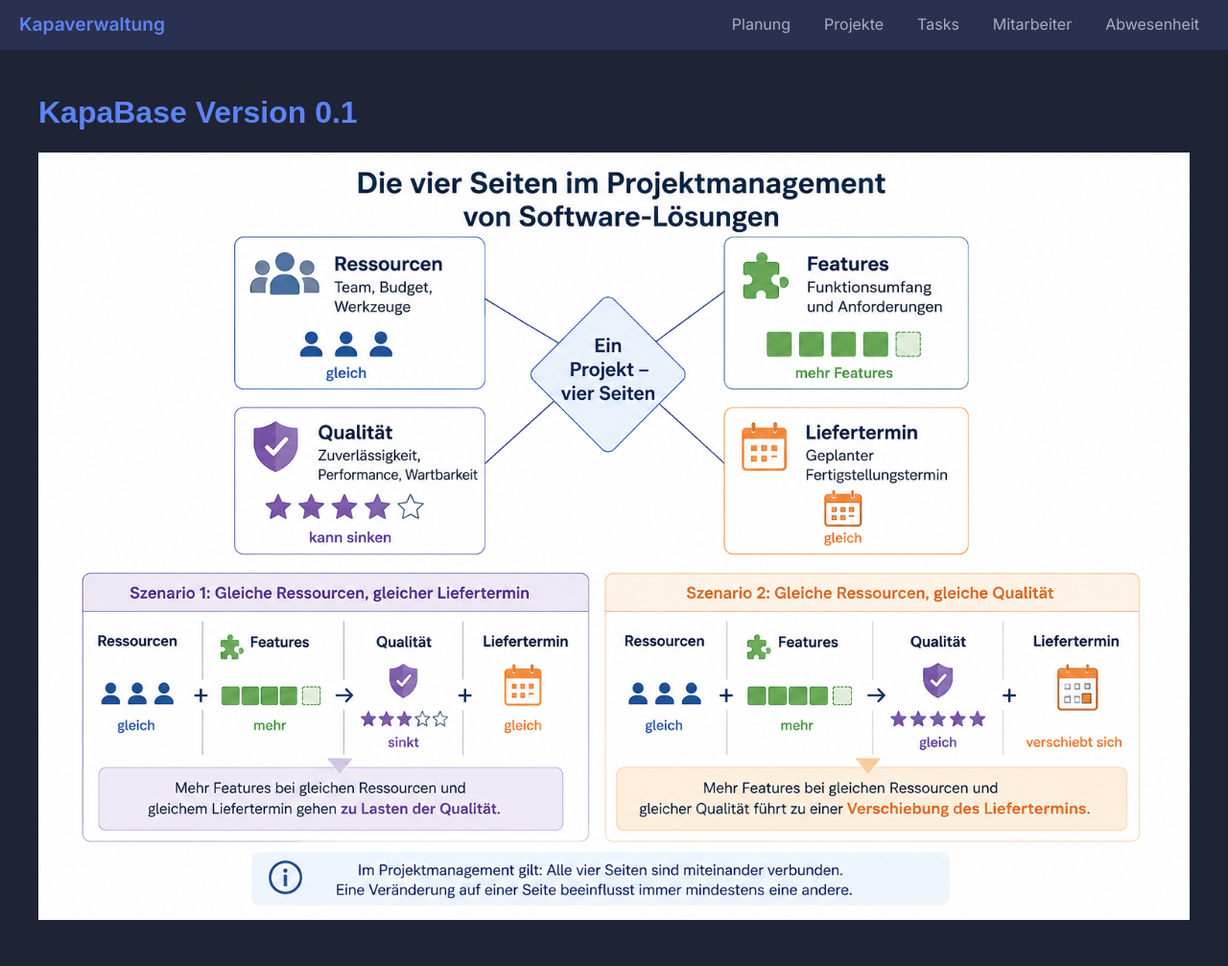
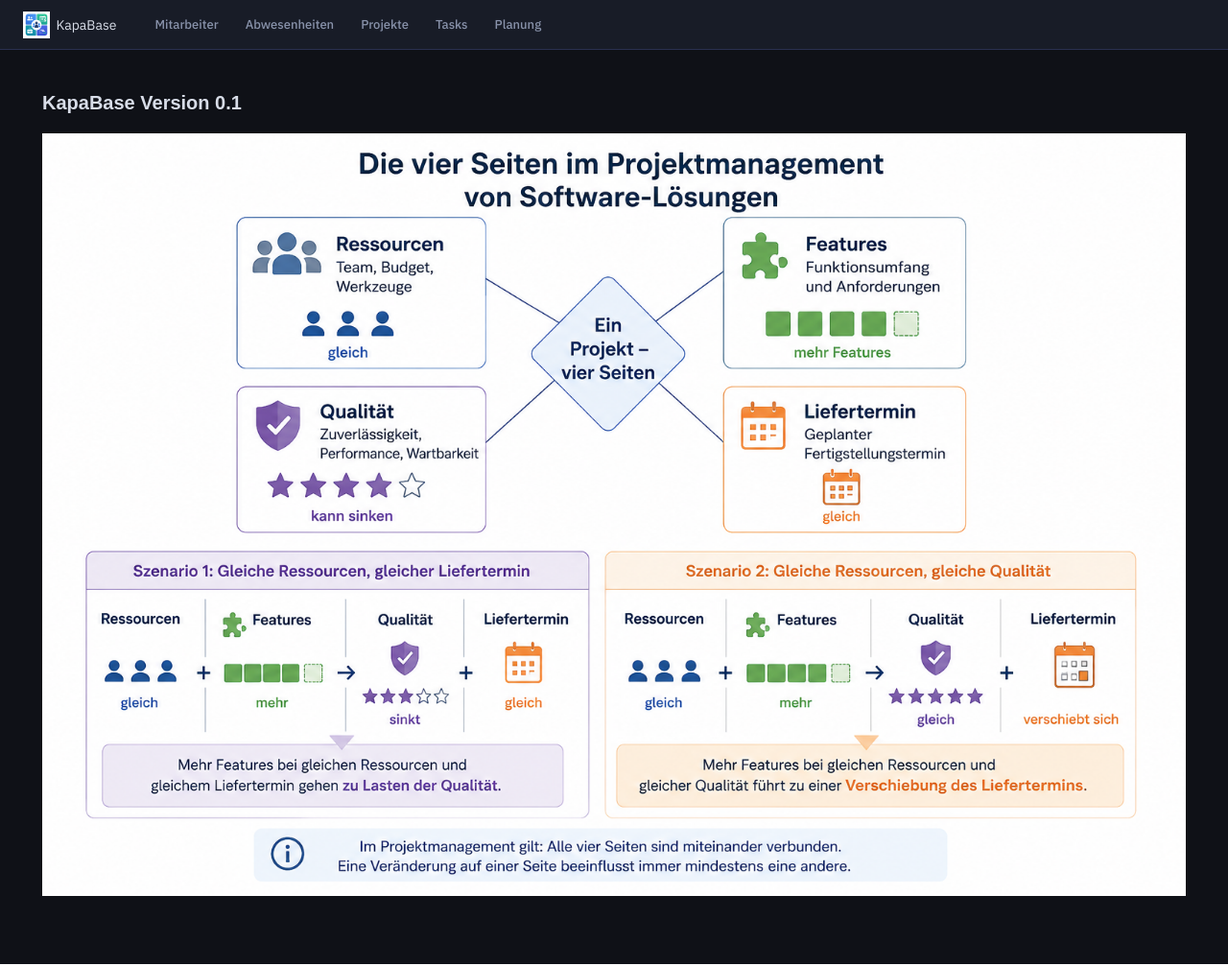
Before and after one commit to Hutmar/KapaBase, a FastAPI app: page / in a window 1280 px wide. Shown: the whole page at 96% size. Run offline with FastAPI, Linux system fonts and the light colour scheme; some libraries are stand-ins or nearby versions.

Commit message:
Fix laoyut

```diff
--- a/application/templates/base.html
+++ b/application/templates/base.html
@@ -1,331 +1,384 @@
 <!DOCTYPE html>
 <html lang="de">
 <head>
+<link rel="icon" href="/static/favicon.ico" type="image/x-icon">
+<link rel="icon" href="/static/favicon-32x32.png" type="image/png" sizes="32x32">
 <meta charset="UTF-8">
 <meta name="viewport" content="width=device-width, initial-scale=1.0">
 <title>{% block title %}KapaBase{% endblock %}</title>
-    <link rel="icon" href="/static/img/favicon.ico" type="image/x-icon">
-    <link rel="preconnect" href="https://fonts.googleapis.com">
-    <link rel="preconnect" href="https://fonts.gstatic.com" crossorigin>
-    <link href="https://fonts.googleapis.com/css2?family=Inter:wght@300;400;500;600;700&family=JetBrains+Mono:wght@400;500&display=swap" rel="stylesheet">
 <style>
-        /* CSS variables */
+  /* ── Design-System ────────────────────────────────────────────────────── */
+  @import url('https://fonts.googleapis.com/css2?family=IBM+Plex+Mono:wght@400;600&family=IBM+Plex+Sans:wght@300;400;500;600&display=swap');
+
   :root {
-            --bg: #1e2336;
-            --bg2: #2a3050;
-            --bg3: #30375a;
-            --text: #e0e6ed;
-            --text2: #a7b0c0;
-            --accent: #5e84f2;
-            --accent2: #4CAF50; /* Green */
-            --danger: #e74c3c;
-            --warn: #f39c12;
-            --info: #00bcd4;
-            --border: rgba(42,48,80,0.6);
-            --radius: 5px;
-            --font-sans: 'Inter', sans-serif;
-            --font-mono: 'JetBrains Mono', monospace;
+    --bg:        #0f1117;
+    --bg2:       #181c27;
+    --bg3:       #1e2336;
+    --border:    #2a3050;
+    --accent:    #4A90D9;
+    --accent2:   #2ECC71;
+    --warn:      #E67E22;
+    --danger:    #E74C3C;
+    --text:      #d8dde8;
+    --text2:     #8892aa;
+    --font-sans: 'IBM Plex Sans', sans-serif;
+    --font-mono: 'IBM Plex Mono', monospace;
+    --radius:    6px;
+    --shadow:    0 2px 12px rgba(0,0,0,0.4);
   }
 
-        /* Base styles */
-        * {
-            box-sizing: border-box;
-        }
-        html {
-            height: 100%;
-        }
+  *, *::before, *::after { box-sizing: border-box; margin: 0; padding: 0; }
+
   body {
+    background: var(--bg);
+    color: var(--text);
     font-family: var(--font-sans);
-            background-color: var(--bg);
-            color: var(--text);
-            margin: 0;
-            line-height: 1.6;
-            min-height: 100%; /* Ensure body takes full height for flexbox */
-            display: flex;
-            flex-direction: column; /* Main content and footer stack vertically */
+    font-size: 14px;
+    min-height: 100vh;
   }
 
-        /* Typography */
-        h1, h2, h3, h4, h5, h6 {
-            color: var(--accent);
-            margin-top: 0;
-            margin-bottom: 0.5em;
-        }
-        a {
-            color: var(--accent);
-            text-decoration: none;
-        }
-        a:hover {
-            text-decoration: underline;
-        }
-        .text-dim { color: var(--text2); }
-        .text-danger { color: var(--danger); }
-        .text-warn { color: var(--warn); }
-        .text-success { color: var(--accent2); }
-        .text-mono { font-family: var(--font-mono); }
-
-        /* Layout */
-        .page-wrapper {
-            flex: 1; /* Allow main content to grow and push footer down */
+  /* ── Navigation ──────────────────────────────────────────────────────── */
+  nav {
+    background: var(--bg2);
+    border-bottom: 1px solid var(--border);
+    padding: 0 24px;
     display: flex;
-            flex-direction: column;
-        }
-
-        /* Navbar */
-        .navbar {
-            background-color: var(--bg2);
-            padding: 10px 20px;
-            border-bottom: 1px solid var(--border);
-            display: flex;
-            justify-content: space-between;
     align-items: center;
+    gap: 4px;
+    height: 52px;
+    position: sticky;
     top: 0;
     z-index: 100;
   }
-        .navbar-brand {
-            color: var(--accent);
-            font-weight: 600;
-            font-size: 1.2rem;
-            text-decoration: none;
-            flex-shrink: 0;
+
+  nav .logo {
+	display: flex;
+	align-items: center;
+	margin-right: 24px;
+	white-space: nowrap;
 	}
-        .navbar-nav {
-            list-style: none;
-            margin: 0;
-            padding: 0;
-            display: flex;
-            gap: 15px;
-            flex-grow: 1;
-            justify-content: flex-end;
-            align-items: center;
+
+  nav .logo img {
+	height: 28px;   /* Größe fürs Menü */
+	width: auto;
+	display: block;
 	}
-        .nav-item { /* No specific styles needed here */ }
-        .nav-link {
+
+  nav a {
     color: var(--text2);
     text-decoration: none;
-            padding: 5px 10px;
+    padding: 6px 12px;
     border-radius: var(--radius);
-            transition: background-color 0.1s, color 0.1s, border-color 0.1s;
-        }
-        .nav-link:hover {
-            background-color: var(--bg3);
-            color: var(--accent);
+    font-size: 13px;
+    font-weight: 500;
+    transition: all 0.15s;
+    white-space: nowrap;
   }
 
-        /* Main Content */
-        .main-content {
-            padding: 20px;
-            flex: 1; /* Allow main content to take remaining space */
+  nav a:hover, nav a.active {
+    color: var(--text);
+    background: var(--bg3);
   }
 
-        /* Card component */
+  nav a.active { color: var(--accent); }
+
+  /* ── Layout ──────────────────────────────────────────────────────────── */
+  .page {
+    max-width: 1600px;
+    margin: 0 auto;
+    padding: 24px 24px 48px;
+  }
+
+  h1 { font-size: 20px; font-weight: 600; margin-bottom: 20px; }
+  h2 { font-size: 16px; font-weight: 600; margin-bottom: 12px; color: var(--text); }
+
+  /* ── Karten ──────────────────────────────────────────────────────────── */
   .card {
-            background-color: var(--bg2);
+    background: var(--bg2);
+    border: 1px solid var(--border);
     border-radius: var(--radius);
     padding: 20px;
     margin-bottom: 20px;
-            border: 1px solid var(--border);
+    box-shadow: var(--shadow);
   }
+
   .card-header {
     display: flex;
+    align-items: center;
     justify-content: space-between;
-            align-items: center;
     margin-bottom: 16px;
   }
 
-        /* Buttons */
+  /* ── Tabellen ─────────────────────────────────────────────────────────── */
+  table {
+    width: 100%;
+    border-collapse: collapse;
+    font-size: 13px;
+  }
+
+  th {
+    background: var(--bg3);
+    color: var(--text2);
+    font-weight: 500;
+    font-size: 11px;
+    letter-spacing: 0.05em;
+    text-transform: uppercase;
+    padding: 8px 10px;
+    text-align: left;
+    border-bottom: 1px solid var(--border);
+    white-space: nowrap;
+    cursor: pointer;
+    user-select: none;
+  }
+
+  th:hover { color: var(--text); }
+
+  td {
+    padding: 7px 10px;
+    border-bottom: 1px solid rgba(42,48,80,0.5);
+    vertical-align: middle;
+  }
+
+  tr:hover td { background: rgba(74,144,217,0.04); }
+
+  /* ── Formulare ───────────────────────────────────────────────────────── */
+  input, select, textarea {
+    background: var(--bg3);
+    border: 1px solid var(--border);
+    border-radius: var(--radius);
+    color: var(--text);
+    padding: 6px 10px;
+    font-family: var(--font-sans);
+    font-size: 13px;
+    outline: none;
+    transition: border-color 0.15s;
+    width: 100%;
+  }
+
+  input:focus, select:focus, textarea:focus {
+    border-color: var(--accent);
+  }
+
+  input[type="color"] {
+    padding: 2px 4px;
+    height: 30px;
+    cursor: pointer;
+  }
+
+  input[type="checkbox"] {
+    width: 16px;
+    height: 16px;
+    cursor: pointer;
+    accent-color: var(--accent);
+  }
+
+  /* ── Schaltflächen ───────────────────────────────────────────────────── */
   .btn {
     display: inline-flex;
     align-items: center;
-            justify-content: center;
-            padding: 8px 15px;
+    gap: 6px;
+    padding: 6px 14px;
     border-radius: var(--radius);
-            font-size: 14px;
+    border: 1px solid transparent;
+    cursor: pointer;
+    font-size: 13px;
+    font-family: var(--font-sans);
     font-weight: 500;
-            cursor: pointer;
-            border: none;
-            transition: background-color 0.1s, color 0.1s, border-color 0.1s;
-            text-decoration: none; /* Ensure buttons don't have underlines */
-        }
-        .btn-primary {
-            background-color: var(--accent);
-            color: var(--bg);
-        }
-        .btn-primary:hover {
-            background-color: #4c73e0; /* Darker accent */
-        }
-        .btn-ghost {
-            background-color: transparent;
-            color: var(--text2);
-        }
-        .btn-ghost:hover {
-            background-color: var(--bg3);
-            color: var(--accent);
-        }
-        .btn-sm {
-            padding: 6px 12px;
-            font-size: 13px;
+    transition: all 0.15s;
+    text-decoration: none;
+    white-space: nowrap;
   }
 
-        /* Forms */
-        .form-row {
-            display: flex;
-            align-items: center;
-            margin-bottom: 15px;
-        }
-        .form-row label {
-            flex-basis: 120px;
-            flex-shrink: 0;
-            font-size: 14px;
-            color: var(--text2);
-        }
-        .form-row input[type="text"],
-        .form-row input[type="number"],
-        .form-row input[type="date"],
-        .form-row select,
-        .status-search-box {
-            flex-grow: 1;
-            padding: 8px 10px;
-            border: 1px solid var(--border);
-            border-radius: var(--radius);
-            background: var(--bg3);
-            color: var(--text);
-            font-size: 14px;
-        }
-        .form-row input[type="checkbox"] {
-            margin-right: 5px;
+  .btn-primary  { background: var(--accent);  color: #fff; border-color: var(--accent); }
+  .btn-primary:hover  { background: #5aa0e9; }
+  .btn-success  { background: var(--accent2); color: #fff; border-color: var(--accent2); }
+  .btn-danger   { background: var(--danger);  color: #fff; border-color: var(--danger); }
+  .btn-danger:hover { background: #f05545; }
+  .btn-ghost    { background: transparent; color: var(--text2); border-color: var(--border); }
+  .btn-ghost:hover  { color: var(--text); background: var(--bg3); }
+  .btn-sm { padding: 4px 10px; font-size: 12px; }
+  .btn-xs { padding: 2px 7px; font-size: 11px; }
+
+  /* ── Badges / Tags ───────────────────────────────────────────────────── */
+  .badge {
+    display: inline-block;
+    padding: 2px 8px;
+    border-radius: 20px;
+    font-size: 11px;
+    font-weight: 600;
+    letter-spacing: 0.03em;
   }
 
-        /* Modals */
+  .badge-dev   { background: rgba(74,144,217,0.2); color: #4A90D9; }
+  .badge-test  { background: rgba(155,89,182,0.2); color: #9B59B6; }
+  .badge-other { background: rgba(136,146,170,0.2); color: #8892aa; }
+
+  /* ── Status-Farben ────────────────────────────────────────────────────── */
+  .status-red       { background: rgba(231,76,60,0.15);   color: #E74C3C; }
+  .status-green     { background: rgba(46,204,113,0.15);  color: #2ECC71; }
+  .status-lightgreen{ background: rgba(46,204,113,0.08);  color: #7DCEA0; }
+  .status-orange    { background: rgba(230,126,34,0.15);  color: #E67E22; }
+
+  /* ── Alerts ──────────────────────────────────────────────────────────── */
+  .alert {
+    padding: 10px 14px;
+    border-radius: var(--radius);
+    font-size: 13px;
+    margin-bottom: 12px;
+  }
+
+  .alert-error   { background: rgba(231,76,60,0.15); border-left: 3px solid var(--danger); }
+  .alert-success { background: rgba(46,204,113,0.12); border-left: 3px solid var(--accent2); }
+  .alert-info    { background: rgba(74,144,217,0.12); border-left: 3px solid var(--accent); }
+
+  /* ── Modal ───────────────────────────────────────────────────────────── */
   .modal-backdrop {
+    display: none;
     position: fixed;
-            top: 0; left: 0;
-            width: 100vw; height: 100vh;
-            background: rgba(0,0,0,0.7);
-            z-index: 1000;
-            display: flex;
+    inset: 0;
+    background: rgba(0,0,0,0.6);
+    z-index: 200;
     align-items: center;
     justify-content: center;
-            opacity: 0;
-            pointer-events: none;
-            transition: opacity 0.2s;
   }
-        .modal-backdrop.open {
-            opacity: 1;
-            pointer-events: auto;
+
+  .modal-backdrop.open { display: flex; }
+
+  .modal {
+    background: var(--bg2);
+    border: 1px solid var(--border);
+    border-radius: 8px;
+    padding: 24px;
+    width: min(520px, 95vw);
+    max-height: 90vh;
+    overflow-y: auto;
+    box-shadow: 0 8px 40px rgba(0,0,0,0.6);
   }
-        .modal {
-            background: var(--bg);
-            border-radius: var(--radius);
-            box-shadow: 0 5px 15px rgba(0,0,0,0.5);
-            max-width: 500px;
-            width: 90vw;
-            padding: 20px;
-            transform: translateY(-20px);
-            transition: transform 0.2s;
+
+  .modal-title {
+    font-size: 15px;
+    font-weight: 600;
+    margin-bottom: 20px;
   }
-        .modal-backdrop.open .modal {
-            transform: translateY(0);
-        }
-        .modal-title {
-            font-size: 1.3rem;
-            font-weight: 600;
-            margin-bottom: 15px;
-            color: var(--accent);
-        }
+
   .modal-footer {
     display: flex;
     justify-content: flex-end;
-            gap: 10px;
+    gap: 8px;
     margin-top: 20px;
   }
 
-        /* Toasts */
-        #toast-container {
-            position: fixed;
-            top: 20px;
-            right: 20px;
-            z-index: 1000;
-        }
-        .toast {
-            background-color: var(--bg2);
-            color: var(--text);
-            padding: 10px 15px;
-            border-left: 5px solid;
-            border-radius: var(--radius);
-            box-shadow: 0 2px 10px rgba(0,0,0,0.3);
+  /* ── Form-Grid ───────────────────────────────────────────────────────── */
+  .form-row {
+    display: grid;
+    grid-template-columns: 140px 1fr;
+    align-items: center;
+    gap: 8px;
     margin-bottom: 10px;
-            animation: fadeInOut 5s forwards;
-            min-width: 200px;
-        }
-        .toast-info { border-color: var(--info); }
-        .toast-success { border-color: var(--accent2); }
-        .toast-warn { border-color: var(--warn); }
-        .toast-error { border-color: var(--danger); }
-
-        @keyframes fadeInOut {
-            0% { opacity: 0; transform: translateY(-20px); }
-            10% { opacity: 1; transform: translateY(0); }
-            90% { opacity: 1; transform: translateY(0); }
-            100% { opacity: 0; transform: translateY(-20px); }
   }
 
-        /* Utility */
-        .flex-gap {
-            display: flex;
-            align-items: center;
-            gap: 8px;
-        }
+  .form-row label { font-size: 13px; color: var(--text2); }
+
+  /* ── Farb-Dot ────────────────────────────────────────────────────────── */
   .color-dot {
+    display: inline-block;
     width: 12px;
     height: 12px;
     border-radius: 50%;
-            display: inline-block;
-            margin-right: 5px;
-            flex-shrink: 0;
+    margin-right: 6px;
+    vertical-align: middle;
+    border: 1px solid rgba(255,255,255,0.15);
   }
+
+  /* ── Utility ─────────────────────────────────────────────────────────── */
+  .flex     { display: flex; }
+  .flex-gap { display: flex; gap: 8px; align-items: center; }
+  .mt-12    { margin-top: 12px; }
+  .text-dim { color: var(--text2); }
+  .text-mono{ font-family: var(--font-mono); font-size: 12px; }
+  .nowrap   { white-space: nowrap; }
+  .hidden   { display: none !important; }
+
+  /* ── Toast ───────────────────────────────────────────────────────────── */
+  #toast {
+    position: fixed;
+    bottom: 24px;
+    right: 24px;
+    background: var(--bg3);
+    border: 1px solid var(--border);
+    border-radius: var(--radius);
+    padding: 10px 18px;
+    font-size: 13px;
+    z-index: 999;
+    opacity: 0;
+    transform: translateY(8px);
+    transition: all 0.2s;
+    pointer-events: none;
+  }
+
+  #toast.show {
+    opacity: 1;
+    transform: translateY(0);
+  }
+
+  #toast.success { border-left: 3px solid var(--accent2); }
+  #toast.error   { border-left: 3px solid var(--danger); }
+
+  /* ── Scrollbar ───────────────────────────────────────────────────────── */
+  ::-webkit-scrollbar { width: 6px; height: 6px; }
+  ::-webkit-scrollbar-track { background: transparent; }
+  ::-webkit-scrollbar-thumb { background: var(--border); border-radius: 3px; }
 </style>
-    {% block extra_head_content %}{% endblock %}
 </head>
 <body>
-    <div class="page-wrapper">
-        {% block page_navbar %} {# <--- NEUER BLOCK: Hier wird die Navbar eingefügt #}
-        <nav class="navbar">
-            <a href="/" class="navbar-brand">Kapaverwaltung</a>
-            <ul class="navbar-nav">
-                <li class="nav-item"><a href="/planning" class="nav-link">Planung</a></li>
-                <li class="nav-item"><a href="/projects" class="nav-link">Projekte</a></li>
-                <li class="nav-item"><a href="/tasks" class="nav-link">Tasks</a></li>
-                <li class="nav-item"><a href="/staff" class="nav-link">Mitarbeiter</a></li>
-                <li class="nav-item"><a href="/absence" class="nav-link">Abwesenheit</a></li>
-            </ul>
+
+<nav>
+  <span class="logo">
+   <img src="{{ url_for('static', path='logo.png') }}" alt="KapaBase"> &nbsp; KapaBase
+  </span>
+  <a href="/staff"    id="nav-staff">Mitarbeiter</a>
+  <a href="/absence"  id="nav-absence">Abwesenheiten</a>
+  <a href="/projects" id="nav-projects">Projekte</a>
+  <a href="/tasks"    id="nav-tasks">Tasks</a>
+  <a href="/planning" id="nav-planning">Planung</a>
 </nav>
-        {% endblock %} {# <--- ENDE DES NEUEN BLOCKS #}
 
-        <div class="main-content">
+<div class="page">
   {% block content %}{% endblock %}
 </div>
-    </div>
 
-    <!-- Toast-Nachrichten -->
-    <div id="toast-container"></div>
+<div id="toast"></div>
+
 <script>
-        // Einfache Toast-Funktion, falls noch nicht vorhanden
-        function toast(message, type = 'info') {
-            const container = document.getElementById('toast-container');
-            if (!container) return;
+// ── Globale Hilfsfunktionen ────────────────────────────────────────────────────
 
-            const toastElement = document.createElement('div');
-            toastElement.className = `toast toast-${type}`;
-            toastElement.textContent = message;
+function toast(msg, type='success') {
+  const t = document.getElementById('toast');
+  t.textContent = msg;
+  t.className = `show ${type}`;
+  setTimeout(() => { t.className = ''; }, 2800);
+}
 
-            container.appendChild(toastElement);
+async function api(method, url, body=null) {
+  const opts = { method, headers: {'Content-Type': 'application/json'} };
+  if (body) opts.body = JSON.stringify(body);
+  const r = await fetch(url, opts);
+  if (!r.ok) {
+    const err = await r.json().catch(() => ({detail: r.statusText}));
+    throw new Error(err.detail || r.statusText);
+  }
+  if (r.status === 204) return null;
+  return r.json();
+}
 
-            setTimeout(() => {
-                toastElement.remove();
-            }, 5000); // Toast verschwindet nach 5 Sekunden
-        }
+// Aktiven Menüeintrag markieren
+(function() {
+  const path = window.location.pathname.split('/')[1];
+  const el = document.getElementById(`nav-${path}`);
+  if (el) el.classList.add('active');
+})();
 </script>
+
 {% block scripts %}{% endblock %}
 </body>
 </html>
```
Lines whose indentation alone changed are shown as unchanged.
